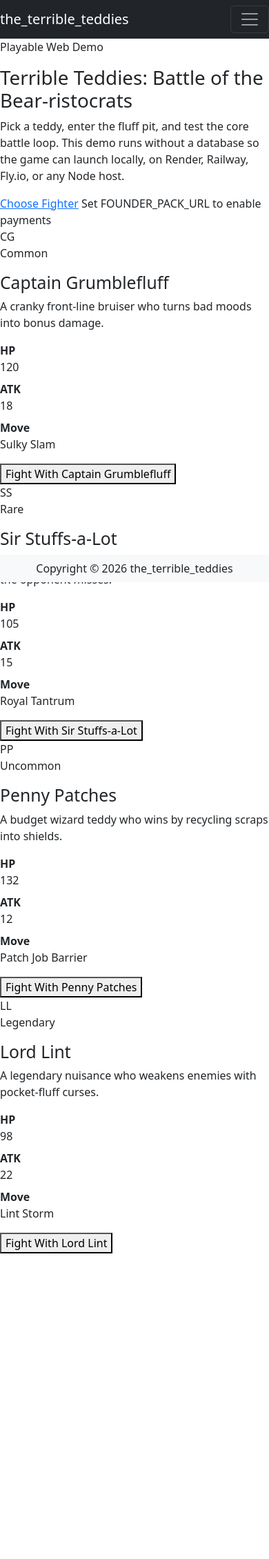
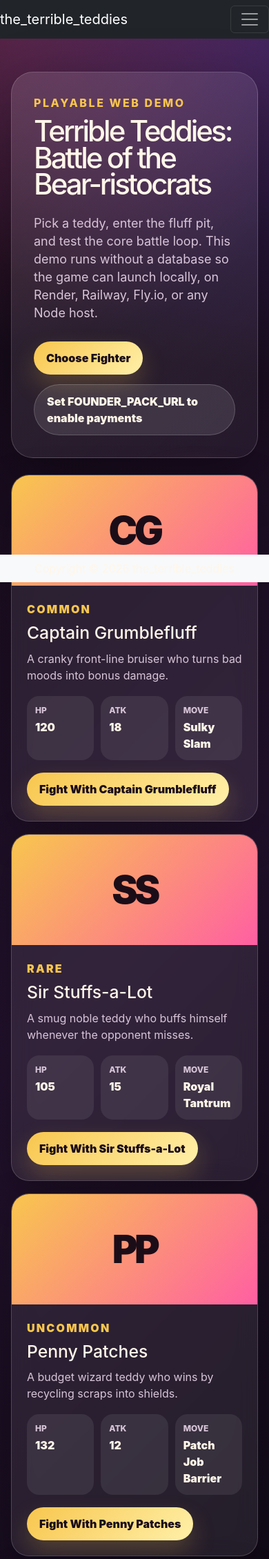
Before and after one commit to baphometsblade/the_terrible_teddies, a Node server app: page /play in a window 390 px wide. Shown: the top 2260 px of the page at 69% size. Before the commit the page ends 1817 px from the top, so only its background shows below. Run offline with Node 20, Linux system fonts and the light colour scheme; some libraries are stand-ins or nearby versions.

Commit message:
Add premium responsive game UI styling

```diff
--- a/public/css/style.css
+++ b/public/css/style.css
@@ -1,18 +1,282 @@
-/* Custom styles for teddy cards to resemble Adventure Time Card Wars theme */
+:root {
+  --tt-bg: #120914;
+  --tt-panel: rgba(255, 255, 255, 0.08);
+  --tt-panel-strong: rgba(255, 255, 255, 0.14);
+  --tt-text: #fff6e8;
+  --tt-muted: #d8c5d9;
+  --tt-gold: #f8c64e;
+  --tt-pink: #ff5fa2;
+  --tt-purple: #8d5bff;
+  --tt-red: #ff4d4d;
+  --tt-border: rgba(255, 255, 255, 0.18);
+}
+
+* {
+  box-sizing: border-box;
+}
+
+body.tt-body,
+body {
+  min-height: 100vh;
+  margin: 0;
+  color: var(--tt-text);
+  background:
+    radial-gradient(circle at top left, rgba(255, 95, 162, 0.28), transparent 32rem),
+    radial-gradient(circle at top right, rgba(141, 91, 255, 0.3), transparent 34rem),
+    linear-gradient(135deg, #120914 0%, #21112b 48%, #09070d 100%);
+  font-family: Inter, ui-sans-serif, system-ui, -apple-system, BlinkMacSystemFont, "Segoe UI", sans-serif;
+}
+
+a {
+  color: inherit;
+}
+
+.tt-shell {
+  width: min(1180px, calc(100% - 32px));
+  margin: 0 auto;
+  padding: 48px 0 72px;
+}
+
+.tt-hero {
+  padding: clamp(32px, 6vw, 76px);
+  border: 1px solid var(--tt-border);
+  border-radius: 32px;
+  background: linear-gradient(135deg, rgba(255, 255, 255, 0.12), rgba(255, 255, 255, 0.045));
+  box-shadow: 0 24px 80px rgba(0, 0, 0, 0.35);
+  overflow: hidden;
+  position: relative;
+}
+
+.tt-hero::after {
+  content: "";
+  position: absolute;
+  inset: auto -10% -50% 40%;
+  height: 260px;
+  border-radius: 50%;
+  background: rgba(248, 198, 78, 0.16);
+  filter: blur(18px);
+}
+
+.tt-kicker {
+  margin: 0 0 10px;
+  color: var(--tt-gold);
+  font-weight: 800;
+  letter-spacing: 0.16em;
+  text-transform: uppercase;
+}
+
+.tt-hero h1 {
+  max-width: 820px;
+  margin: 0;
+  font-size: clamp(42px, 8vw, 92px);
+  line-height: 0.92;
+  letter-spacing: -0.07em;
+}
+
+.tt-lede {
+  max-width: 720px;
+  margin: 24px 0 0;
+  color: var(--tt-muted);
+  font-size: clamp(18px, 2.2vw, 24px);
+  line-height: 1.45;
+}
+
+.tt-actions {
+  display: flex;
+  flex-wrap: wrap;
+  gap: 14px;
+  margin-top: 28px;
+}
+
+.tt-button {
+  display: inline-flex;
+  align-items: center;
+  justify-content: center;
+  min-height: 48px;
+  padding: 12px 18px;
+  border: 0;
+  border-radius: 999px;
+  font-weight: 900;
+  text-decoration: none;
+  cursor: pointer;
+  transition: transform 0.18s ease, box-shadow 0.18s ease, opacity 0.18s ease;
+}
+
+.tt-button:hover {
+  transform: translateY(-2px);
+  text-decoration: none;
+}
+
+.tt-button-primary {
+  color: #1a0d18;
+  background: linear-gradient(135deg, var(--tt-gold), #fff0a9);
+  box-shadow: 0 16px 34px rgba(248, 198, 78, 0.22);
+}
+
+.tt-button-pay {
+  color: white;
+  background: linear-gradient(135deg, var(--tt-pink), var(--tt-purple));
+  box-shadow: 0 16px 34px rgba(255, 95, 162, 0.24);
+}
+
+.tt-button-muted {
+  color: var(--tt-text);
+  background: rgba(255, 255, 255, 0.11);
+  border: 1px solid var(--tt-border);
+}
+
+.tt-demo-note {
+  margin: 20px 0 0;
+  color: var(--tt-gold);
+  font-weight: 800;
+}
+
+.tt-feature-grid,
+.tt-grid {
+  display: grid;
+  grid-template-columns: repeat(3, minmax(0, 1fr));
+  gap: 18px;
+  margin-top: 24px;
+}
+
+.tt-feature-grid article,
+.tt-card,
+.tt-battle-panel {
+  border: 1px solid var(--tt-border);
+  border-radius: 26px;
+  background: var(--tt-panel);
+  box-shadow: 0 18px 60px rgba(0, 0, 0, 0.24);
+  backdrop-filter: blur(16px);
+}
+
+.tt-feature-grid article {
+  padding: 24px;
+}
+
+.tt-feature-grid h2,
+.tt-card h2,
+.tt-battle-panel h2 {
+  margin: 0 0 10px;
+}
+
+.tt-feature-grid p,
+.tt-card p,
+.tt-battle-panel p {
+  color: var(--tt-muted);
+}
+
+.tt-card {
+  overflow: hidden;
+}
+
+.tt-card.is-selected {
+  outline: 3px solid var(--tt-gold);
+}
+
+.tt-card-art {
+  display: grid;
+  min-height: 160px;
+  place-items: center;
+  color: #1b0d18;
+  background: linear-gradient(135deg, var(--tt-gold), var(--tt-pink));
+  font-size: 56px;
+  font-weight: 1000;
+  letter-spacing: -0.08em;
+}
+
+.tt-card-body {
+  padding: 22px;
+}
+
+.tt-rarity {
+  margin: 0 0 8px;
+  color: var(--tt-gold) !important;
+  font-weight: 900;
+  text-transform: uppercase;
+  letter-spacing: 0.14em;
+}
+
+.tt-stats {
+  display: grid;
+  grid-template-columns: repeat(3, minmax(0, 1fr));
+  gap: 10px;
+  margin: 18px 0;
+}
+
+.tt-stats div {
+  padding: 12px;
+  border-radius: 18px;
+  background: rgba(255, 255, 255, 0.08);
+}
+
+.tt-stats dt {
+  color: var(--tt-muted);
+  font-size: 12px;
+  font-weight: 800;
+  text-transform: uppercase;
+}
+
+.tt-stats dd {
+  margin: 3px 0 0;
+  font-weight: 900;
+}
+
+.tt-battle-panel {
+  margin-top: 28px;
+  padding: clamp(22px, 4vw, 38px);
+}
+
+.tt-fighters {
+  display: grid;
+  grid-template-columns: 1fr auto 1fr;
+  gap: 22px;
+  align-items: center;
+}
+
+.tt-fighters strong {
+  color: var(--tt-gold);
+  font-size: 24px;
+}
+
+progress {
+  width: 100%;
+  height: 18px;
+  overflow: hidden;
+  border-radius: 999px;
+}
+
+.tt-log {
+  display: grid;
+  gap: 8px;
+  margin-top: 24px;
+  padding-left: 22px;
+}
+
+.tt-log li {
+  color: var(--tt-muted);
+}
+
+.tt-result {
+  margin-top: 24px;
+  padding: 22px;
+  border-radius: 22px;
+  background: var(--tt-panel-strong);
+}
 
 .card-container {
   padding: 1rem;
 }
 
 .card {
-  box-shadow: 0 4px 8px 0 rgba(0, 0, 0, 0.2);
+  color: #1d1720;
+  box-shadow: 0 4px 8px rgba(0, 0, 0, 0.2);
   transition: 0.3s;
-  border-radius: 5px; /* Rounded borders */
-  background: #f9f9f9; /* Light grey background */
+  border-radius: 5px;
+  background: #f9f9f9;
 }
 
 .card:hover {
-  box-shadow: 0 8px 16px 0 rgba(0, 0, 0, 0.2);
+  box-shadow: 0 8px 16px rgba(0, 0, 0, 0.2);
 }
 
 .card img {
@@ -26,11 +290,11 @@
 .card-title {
   font-size: 1.2em;
   margin-bottom: 15px;
-  color: #333; /* Dark grey color for the card title */
+  color: #333;
 }
 
 .card-text {
-  color: #777; /* Grey color for the card text */
+  color: #777;
 }
 
 .list-unstyled {
@@ -39,8 +303,8 @@
 }
 
 .select-teddy {
-  background-color: #ffce00; /* Adventure Time yellow color */
-  color: #000; /* Black color text */
+  background-color: #ffce00;
+  color: #000;
   border: none;
   margin-top: 10px;
   padding: 10px 20px;
@@ -50,32 +314,40 @@
 }
 
 .select-teddy:hover {
-  background-color: #e6b800; /* Darker yellow on hover */
+  background-color: #e6b800;
 }
 
 .btn-success {
-  background-color: #64dd17; /* Bright green color for initiate battle button */
+  background-color: #64dd17;
   border-color: #64dd17;
 }
 
 .btn-success:hover {
-  background-color: #57c300; /* Darker green on hover */
+  background-color: #57c300;
   border-color: #57c300;
 }
 
-/* Additional styles for selected teddy */
 .selected-teddy {
-  border: 2px solid #4CAF50; /* Green border for selected teddy */
-  transform: scale(1.05); /* Slightly increase size to indicate selection */
+  border: 2px solid #4CAF50;
+  transform: scale(1.05);
   transition: transform 0.3s ease-in-out;
 }
 
-/* Add additional custom styles as needed for the game's aesthetic */
-
-/* Styles for Feedback Summary Dashboard */
 #feedback-summary-container {
   padding: 20px;
   background-color: #f8f9fa;
   border-radius: 8px;
   box-shadow: 0 2px 4px rgba(0,0,0,0.1);
 }
+
+@media (max-width: 900px) {
+  .tt-feature-grid,
+  .tt-grid,
+  .tt-fighters {
+    grid-template-columns: 1fr;
+  }
+
+  .tt-fighters strong {
+    text-align: center;
+  }
+}
```
